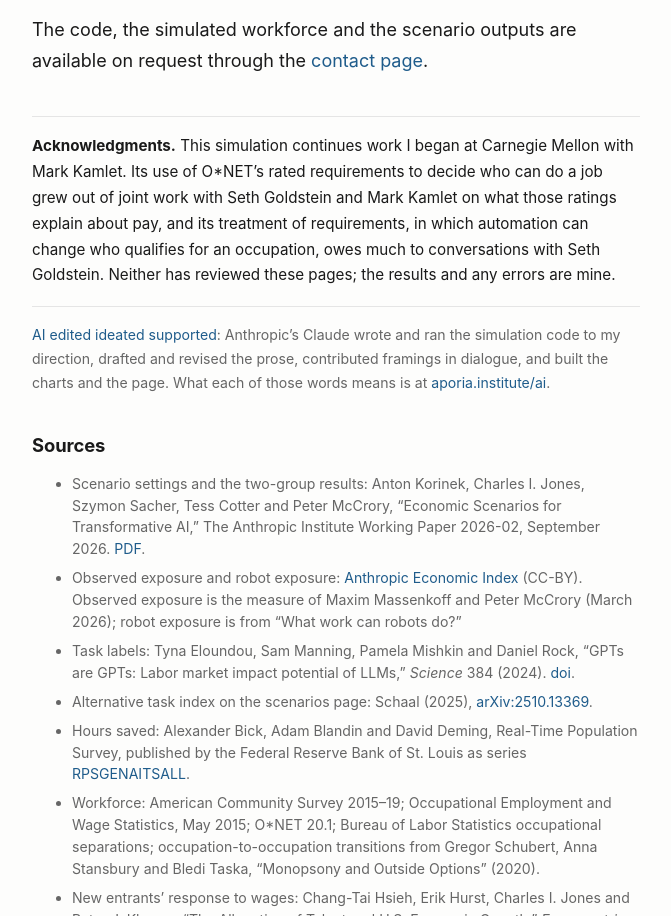
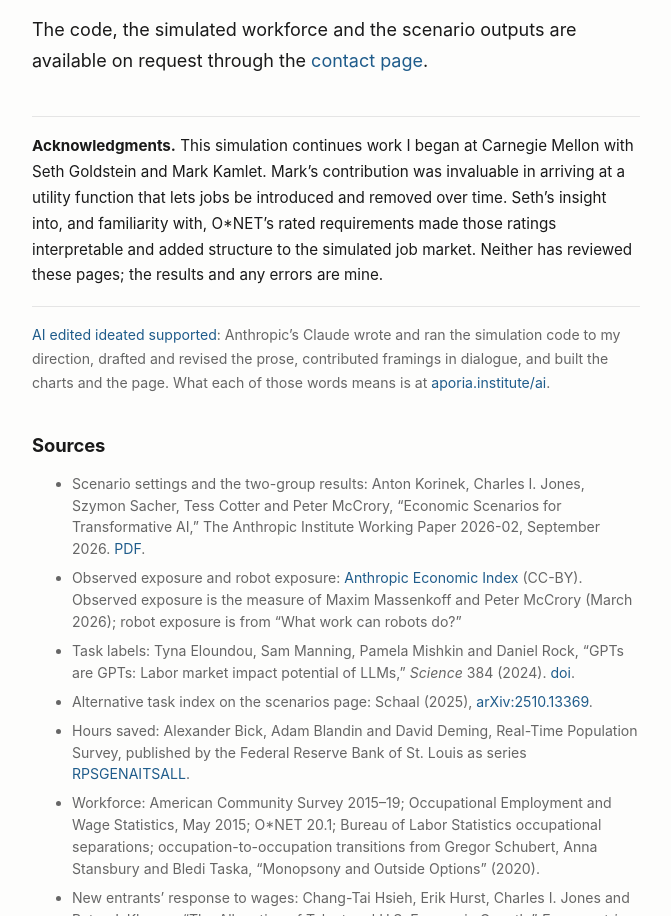
Before and after one commit to ericsilver/ericsilver.github.io, a plain HTML site: page future-of-work/index.html in a window 1280 px wide. Shown: the part 10828-11744 px from the top of the page, without its empty margins (304-975 px from the left). Drawn offline with Linux system fonts and the light colour scheme.

Commit message:
Future-of-work summary: revised acknowledgment
Co-Authored-By: Claude Fable 5.2 <noreply@anthropic.com>
Claude-Session: https://claude.ai/code/session_0135ELDYvTGTzkkngfmMmR9T

```diff
--- a/future-of-work/index.html
+++ b/future-of-work/index.html
@@ -255,7 +255,7 @@
     </ul>
     <p>The code, the simulated workforce and the scenario outputs are available on request through the <a href="/contact.html">contact page</a>.</p>
 
-    <p class="ack" id="acknowledgments"><b>Acknowledgments.</b> This simulation continues work I began at Carnegie Mellon with Mark Kamlet. Its use of O*NET&rsquo;s rated requirements to decide who can do a job grew out of joint work with Seth Goldstein and Mark Kamlet on what those ratings explain about pay, and its treatment of requirements, in which automation can change who qualifies for an occupation, owes much to conversations with Seth Goldstein. Neither has reviewed these pages; the results and any errors are mine.</p>
+    <p class="ack" id="acknowledgments"><b>Acknowledgments.</b> This simulation continues work I began at Carnegie Mellon with Seth Goldstein and Mark Kamlet. Mark&rsquo;s contribution was invaluable in arriving at a utility function that lets jobs be introduced and removed over time. Seth&rsquo;s insight into, and familiarity with, O*NET&rsquo;s rated requirements made those ratings interpretable and added structure to the simulated job market. Neither has reviewed these pages; the results and any errors are mine.</p>
     <p class="colophon"><a href="/ai/">AI</a> <a href="/ai/#edited">edited</a> <a href="/ai/#ideated">ideated</a> <a href="/ai/#supported">supported</a>: Anthropic&rsquo;s Claude wrote and ran the simulation code to my direction, drafted and revised the prose, contributed framings in dialogue, and built the charts and the page. What each of those words means is at <a href="/ai/">aporia.institute/ai</a>.</p>
 
     <h2 id="sources">Sources</h2>
```
